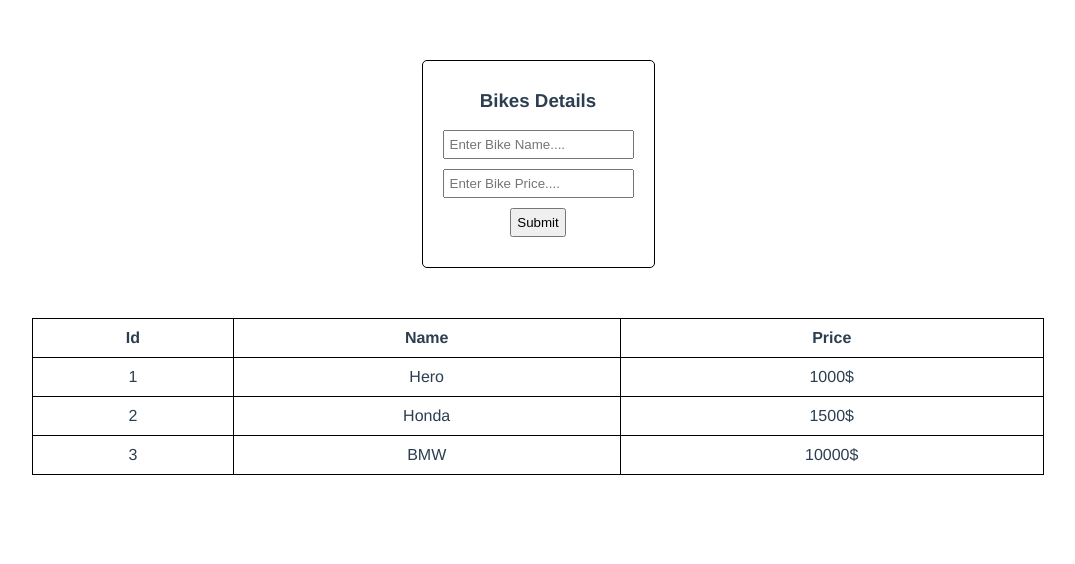
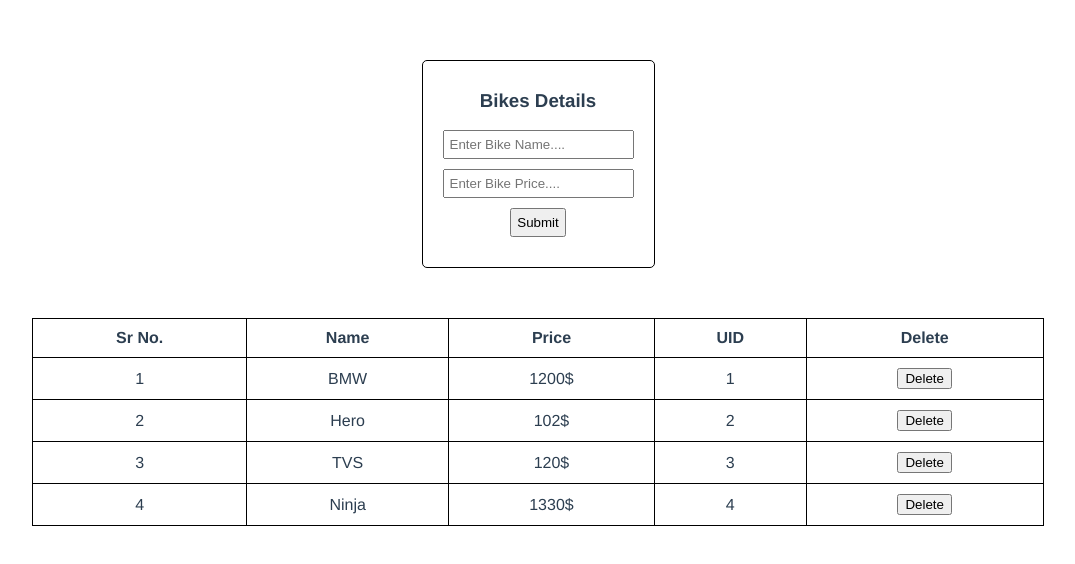
Before and after one commit to umar-rajput/excellence010601, a Vue app in the folder test-app/: page / in a window 1280 px wide. Shown: the top 564 px of the page, without its empty margins (102-1177 px from the left). Built offline with nearby package versions, Linux system fonts and the light colour scheme; data requests are answered from the project's data file.

Commit message:
added delete button in the table

```diff
--- a/test-app/db.json
+++ b/test-app/db.json
@@ -13,19 +13,24 @@
   ],
   "bikes": [
     {
-      "name": "Hero",
-      "price": "1000",
+      "name": "BMW",
+      "price": "1200",
       "id": 1
     },
     {
-      "name": "Honda",
-      "price": "1500",
+      "name": "Hero",
+      "price": "102",
       "id": 2
     },
     {
-      "name": "BMW",
-      "price": "10000",
+      "name": "TVS",
+      "price": "120",
       "id": 3
+    },
+    {
+      "name": "Ninja",
+      "price": "1330",
+      "id": 4
     }
   ],
   "posts": [
--- a/test-app/src/components/Bikes.vue
+++ b/test-app/src/components/Bikes.vue
@@ -25,9 +25,13 @@
                 </thead>
                 <tbody>
                     <tr v-for="(bike,index) in allBikes" v-bind:key="index">
-                        <td>{{ bike.id }}</td>
+                        <td>{{ index+1 }}</td>
                         <td>{{ bike.name }}</td>
                         <td>{{ bike.price }}$</td>
+                        <td>{{ bike.id }}</td>
+                        <td >
+                            <button @click="deleteBike(bike.id); reloadPage();">Delete</button>
+                        </td>
                     </tr>
                 </tbody>
             </table>
@@ -48,17 +52,20 @@ export default {
         return{
             name:"",
             price:"",
-            columns:["Id","Name","Price"],
+            columns:["Sr No.","Name","Price","UID","Delete"],
         }
     },
     computed:mapGetters(['allBikes']),
     methods:{
-        ...mapActions(['getBikes','addBikes']),
+        ...mapActions(['getBikes','addBikes','deleteBike']),
         onSubmit(){
             this.addBikes({
                 name:this.name,
                 price:this.price,
             });
+        },
+        reloadPage() {
+          window.location.reload();
         }
 
     },
--- a/test-app/src/store/modules/bikes.js
+++ b/test-app/src/store/modules/bikes.js
@@ -19,12 +19,18 @@ const actions={
     let res=await axios.post("http://localhost:3000/bikes",bike);
     console.log(res.data);
     commit("addNewBikes",res.data)
+  },
+
+  async deleteBike({commit},id){
+    await axios.delete(`http://localhost:3000/bikes/${id}`);
+    commit("removeBike",id);
   }
 };
 
 const mutations={
     setBikes:(state,bikes)=>{state.bikes=bikes},
-    addNewBikes:(state,bike)=>{state.bikes.push(bike)}
+    addNewBikes:(state,bike)=>{state.bikes.push(bike)},
+    removeBike:(state,id)=>{state.bikes.filter(bike=>bike.id!==id)}
 };
 
 export default {
```
